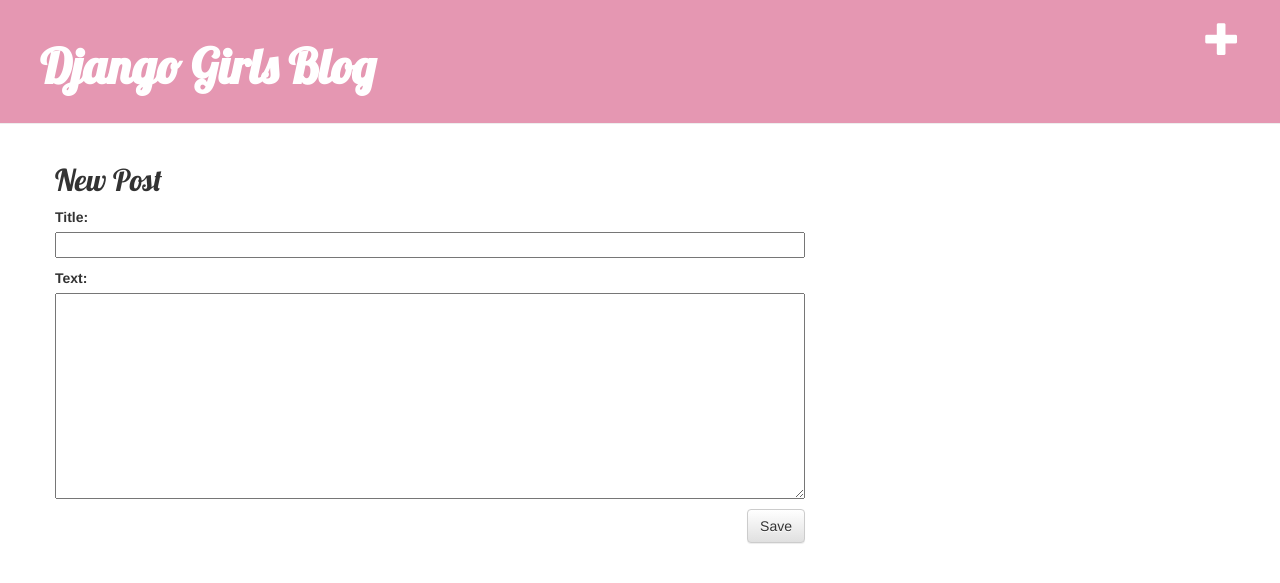
After one commit to RilaKorila/my-first-blog, a Django app: page /post/new/ in a window 1280 px wide. The commit adds this page. Shown: the top 583 px of the page. Run offline with Django 3.2, Linux system fonts and the light colour scheme; some libraries are stand-ins or nearby versions.

Commit message:
add form

```diff
--- /dev/null
+++ b/blog/forms.py
@@ -0,0 +1,11 @@
+from dataclasses import field
+from django import forms
+from .models import Post
+
+# tell Django that this form is a ModelForm
+class PostForm(forms.ModelForm):
+    # tell Django which model should be used to create this form
+    class Meta:
+        model=Post
+        # which fields should end up in our form
+        fields = ('title', 'text')
--- a/blog/templates/blog/base.html
+++ b/blog/templates/blog/base.html
@@ -4,11 +4,15 @@
         <title>Django Girls blog</title>
         <link rel="stylesheet" href="//maxcdn.bootstrapcdn.com/bootstrap/3.2.0/css/bootstrap.min.css">
         <link rel="stylesheet" href="//maxcdn.bootstrapcdn.com/bootstrap/3.2.0/css/bootstrap-theme.min.css">
+        <link href='//fonts.googleapis.com/css?family=Lobster&subset=latin,latin-ext' rel='stylesheet' type='text/css'>
         <link rel="stylesheet" href="{% static 'css/blog.css' %}">
     </head>
     <body>
         <div>
-            <h1 class="page-header"><a href="/">Django Girls Blog</a></h1>
+            <div class="page-header">
+                <a href="{% url 'post_new' %}" class="top-menu"><span class="glyphicon glyphicon-plus"></span></a>
+                <h1><a href="/">Django Girls Blog</a></h1>
+            </div>
 
             <div class="content container">
                 <div class="row">
--- /dev/null
+++ b/blog/templates/blog/post_new.html
@@ -0,0 +1,10 @@
+{% extends 'blog/base.html' %}
+
+{% block content %}
+    <h2>New Post</h2>
+
+    <form method="POST" class="post-form">{% csrf_token %}
+        {{ form.as_p }}
+        <button type="submit" class="save btn btn-default">Save</button>
+    </form>
+{% endblock %}
--- a/blog/urls.py
+++ b/blog/urls.py
@@ -5,6 +5,7 @@
 urlpatterns = [
     path('', views.post_list, name='post_list'),
     path('post/<int:pk>/', views.post_detail, name='post_detail'),
+    path('post/new/', views.post_new, name='post_new'),
     ]
 # <int:pk>: Django expects an int value and
 # will transfer it to a view as a variable called pk(Primary Key)
--- a/blog/views.py
+++ b/blog/views.py
@@ -1,6 +1,8 @@
-from django.shortcuts import render, get_object_or_404
+from re import A
+from django.shortcuts import render, get_object_or_404, redirect
 from .models import Post
 from django.utils import timezone
+from .forms import PostForm
 
 # Create your views here.
 # connects template abd models
@@ -13,3 +15,21 @@
     # post = Post.objects.get(pk=pk)
     post = get_object_or_404(Post, pk=pk)
     return render(request, 'blog/post_detail.html', {'post':post})
+
+def post_new(request):
+    if request.method == 'POST':
+        # we have more data in request.POST
+        form = PostForm(request.POST)
+
+        if form.is_valid():
+            # 'commit=False' : we do not save Post model yet (before doing that, we have to save author name)
+            post = form.save(commit=False)
+            post.author = request.user
+            post.published_date = timezone.now()
+            post.save()
+
+            # 'post_detail' is the name of the view we want to go to
+            return redirect('post_detail', pk=post.pk)
+    else:
+        form = PostForm()
+    return render(request, 'blog/post_new.html', {'form':form})
```
